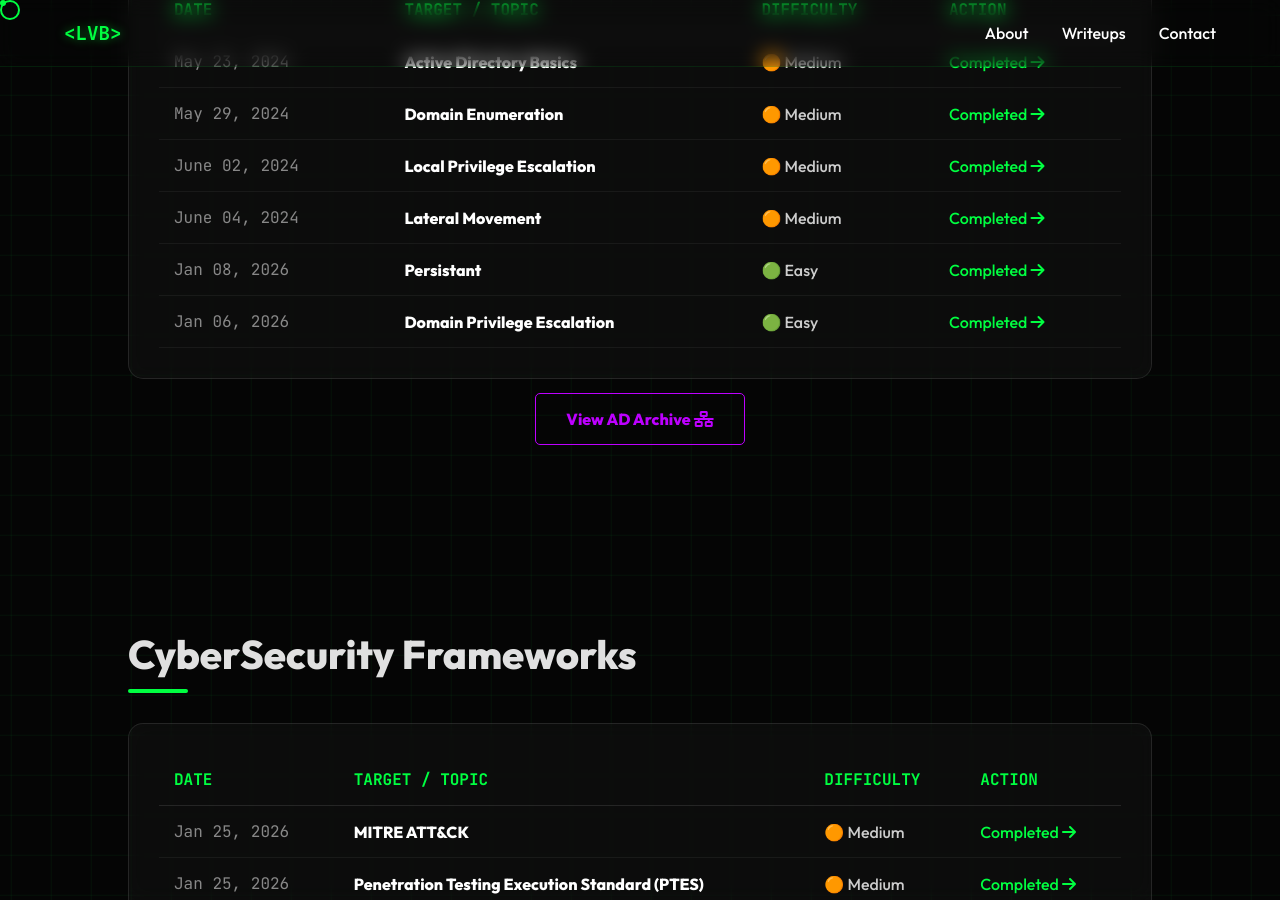
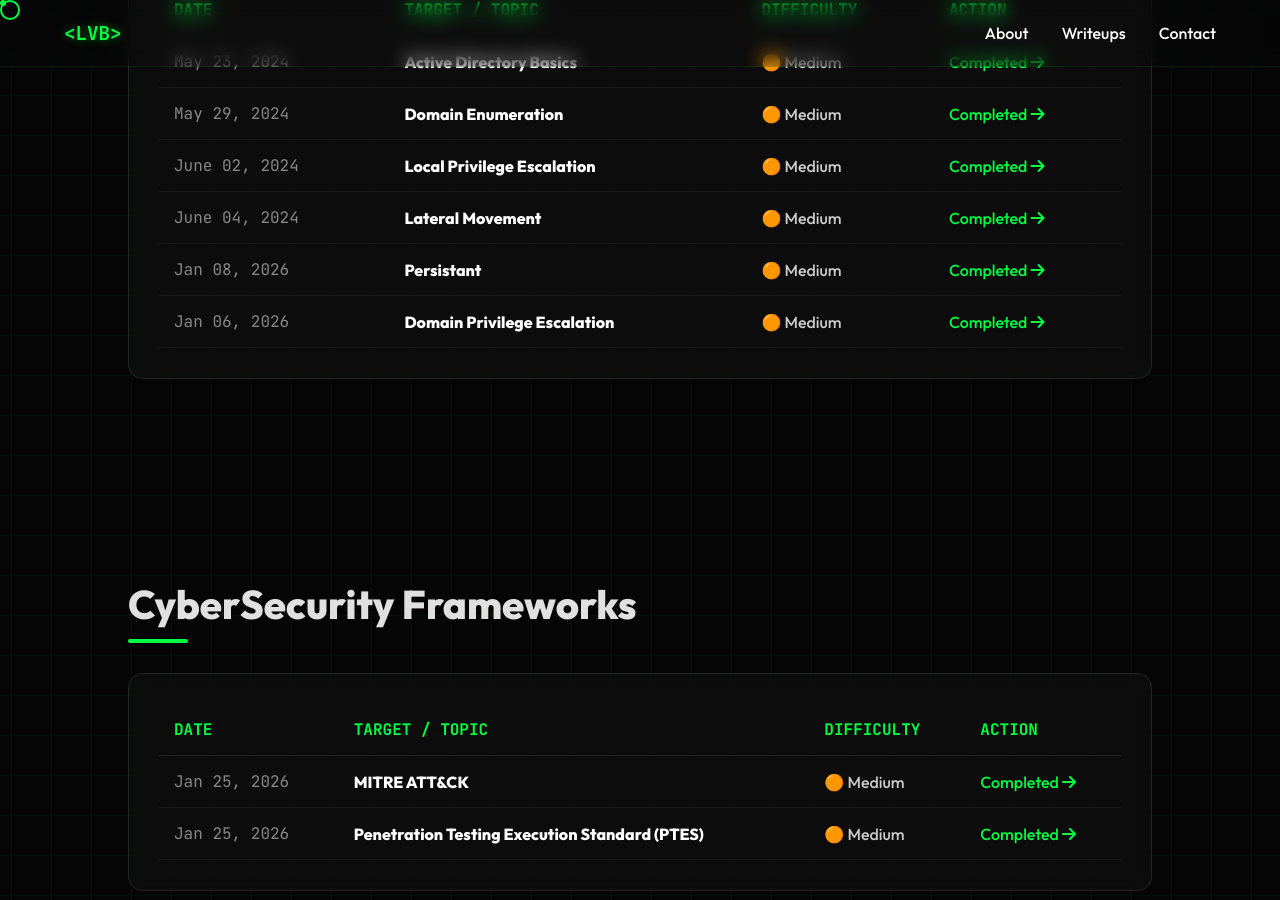
Before and after one commit to Lvbalaji/Lvbalaji.github.io, a Jekyll site: the page built from index.html, in a window 1280 px wide and 900 px high, scrolled down 1836 px. Built offline with Jekyll 4.4.1, drawn with Linux system fonts in a browser that asks for light colours.

Commit message:
Update index.html

```diff
--- a/index.html
+++ b/index.html
@@ -393,21 +393,17 @@
                     <tr>
                         <td style="font-family: 'JetBrains Mono'; color: #888;">Jan 08, 2026</td>
                         <td style="font-weight: bold; color: #fff;">Persistant</td>
-                        <td>🟢 Easy</td>
-                        <td><a href="#" style="color: var(--neon-green); text-decoration: none;">Completed <i class="fas fa-arrow-right"></i></a></td>
+                        <td>🟠 Medium</td>
+                        <td><a href="2024/06/07/ad-persistance.html" style="color: var(--neon-green); text-decoration: none;">Completed <i class="fas fa-arrow-right"></i></a></td>
                     </tr>
                     <tr>
                         <td style="font-family: 'JetBrains Mono'; color: #888;">Jan 06, 2026</td>
                         <td style="font-weight: bold; color: #fff;">Domain Privilege Escalation</td>
-                        <td>🟢 Easy</td>
-                        <td><a href="#" style="color: var(--neon-green); text-decoration: none;">Completed <i class="fas fa-arrow-right"></i></a></td>
+                        <td>🟠 Medium</td>
+                        <td><a href="2024/06/11/ad-attacks.html" style="color: var(--neon-green); text-decoration: none;">Completed <i class="fas fa-arrow-right"></i></a></td>
                     </tr>
                 </tbody>
             </table>
-        </div>
-
-        <div style="text-align: center; margin-top: 30px;">
-            <a href="ad-writeups.html" class="btn-outline">View AD Archive <i class="fas fa-network-wired"></i></a>
         </div>
     </section>
 
```
